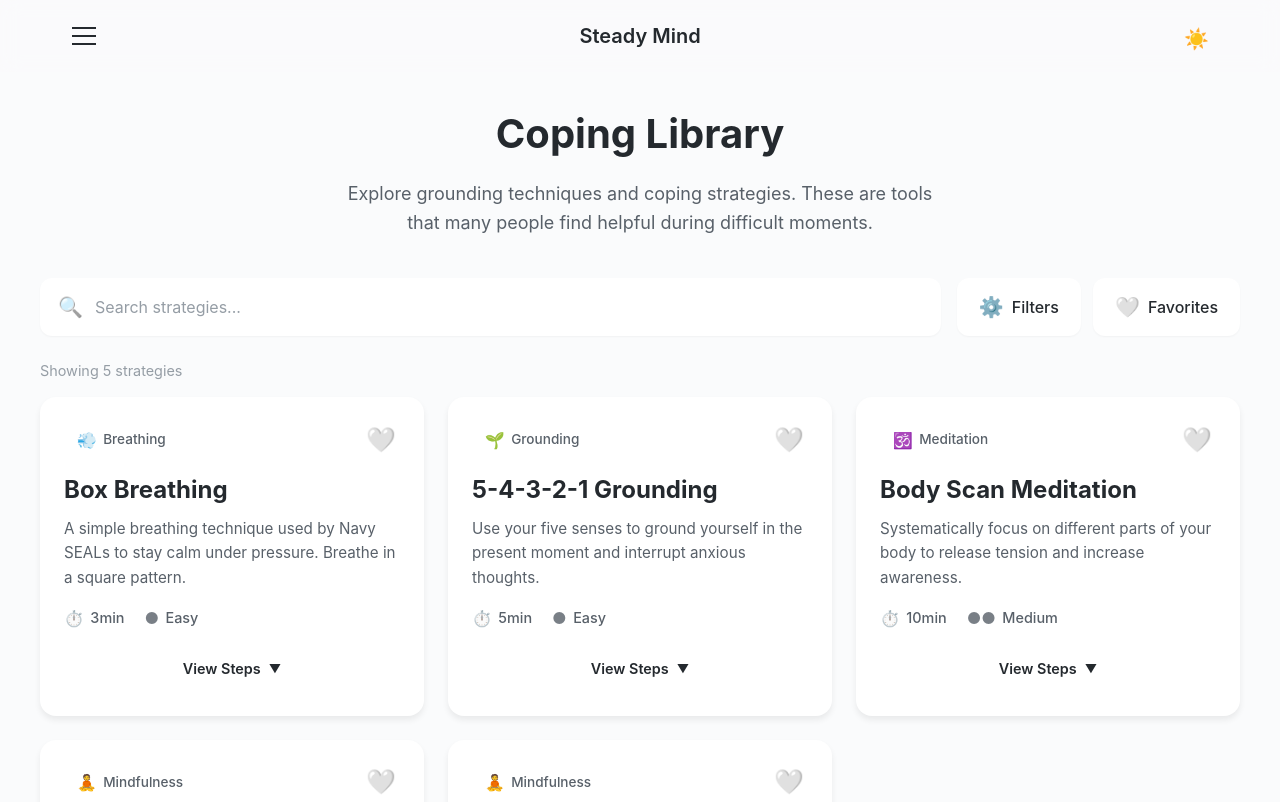
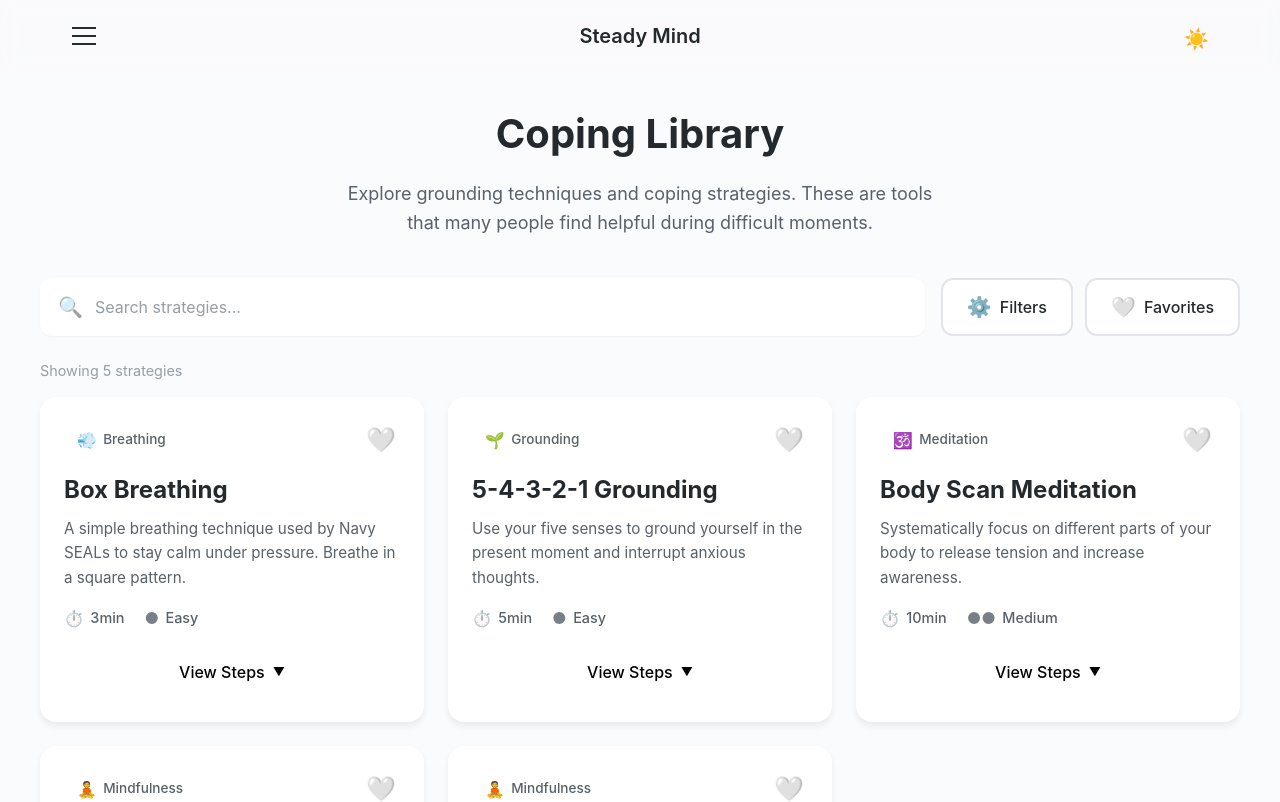
Before and after one commit to kevinslawinski/steady-mind, an Angular app: page /coping-library in a window 1280 px wide. Shown: the top 802 px of the page. Built offline with nearby package versions, Linux system fonts and the light colour scheme.

Commit message:
more mixins

```diff
--- a/src/app/features/coping-library/coping-library.component.scss
+++ b/src/app/features/coping-library/coping-library.component.scss
@@ -29,39 +29,19 @@
 
 .filter-toggle,
 .favorites-toggle {
-  display: flex;
+  @include btn-secondary;
+  display: inline-flex;
   align-items: center;
   gap: 0.5rem;
-  padding: 0.75rem 1.25rem;
-  background-color: var(--surface-color);
-  border: 2px solid transparent;
   border-radius: 12px;
-  font-size: 1rem;
-  font-weight: 500;
-  color: var(--text-primary);
-  cursor: pointer;
-  box-shadow: var(--shadow-sm);
-  transition: all var(--transition-fast);
   white-space: nowrap;
 
   .icon {
     font-size: 1.25rem;
   }
 
-  &:hover {
-    transform: translateY(-1px);
-    box-shadow: var(--shadow-md);
-  }
-
-  &:focus-visible {
-    outline: 2px solid var(--accent-color);
-    outline-offset: 2px;
-  }
-
   &.active {
-    background-color: var(--accent-color);
-    color: white;
-    border-color: var(--accent-color);
+    @include chip-active;
   }
 }
 
@@ -70,11 +50,9 @@
 // ========================================
 
 .filter-panel {
-  background-color: var(--surface-color);
-  border-radius: 16px;
+  @include card;
   padding: 1.5rem;
   margin-bottom: 1.5rem;
-  box-shadow: var(--shadow-md);
 }
 
 .filter-group {
@@ -127,16 +105,11 @@
 // ========================================
 
 .strategy-card {
-  background-color: var(--surface-color);
-  border-radius: 16px;
-  box-shadow: var(--shadow-md);
+  @include card;
   overflow: hidden;
   transition: all 0.3s ease;
 
-  &:hover {
-    transform: translateY(-2px);
-    box-shadow: var(--shadow-lg);
-  }
+  @include card-hover;
 }
 
 .card-header {
@@ -227,28 +200,16 @@
 }
 
 .expand-toggle {
-  display: flex;
-  align-items: center;
+  @include btn-base;
+  width: 100%;
+  gap: 0.5rem;
+  padding: 0.75rem;
+  border-radius: 8px;
   justify-content: center;
-  gap: 0.5rem;
-  width: 100%;
-  padding: 0.75rem;
   background-color: var(--background-secondary);
-  border: none;
-  border-radius: 8px;
-  font-size: 0.9rem;
-  font-weight: 600;
-  color: var(--text-primary);
-  cursor: pointer;
-  transition: all var(--transition-fast);
 
   &:hover {
     background-color: var(--background-primary);
-  }
-
-  &:focus-visible {
-    outline: 2px solid var(--accent-color);
-    outline-offset: 2px;
   }
 }
 
--- a/src/styles/_mixins.scss
+++ b/src/styles/_mixins.scss
@@ -37,3 +37,59 @@ $breakpoint-wide: 1440px;
     @content;
   }
 }
+
+/* ===== Component Utility Mixins ===== */
+
+@mixin card {
+  background-color: var(--surface-color);
+  border-radius: 16px;
+  box-shadow: var(--shadow-md);
+  transition:
+    transform var(--transition-fast),
+    box-shadow var(--transition-fast);
+}
+
+@mixin card-hover {
+  &:hover {
+    transform: translateY(-2px);
+    box-shadow: var(--shadow-lg);
+  }
+
+  @media (prefers-reduced-motion: reduce) {
+    &:hover {
+      transform: none;
+    }
+  }
+}
+
+@mixin btn-base {
+  display: inline-flex;
+  align-items: center;
+  justify-content: center;
+  gap: 0.5rem;
+  padding: 0.75rem 1.5rem;
+  border-radius: 12px;
+  font-size: 1rem;
+  font-weight: 500;
+  cursor: pointer;
+  border: 2px solid transparent;
+  transition: all var(--transition-fast);
+}
+
+@mixin btn-secondary {
+  @include btn-base;
+  background-color: var(--surface-color);
+  color: var(--text-primary);
+  border-color: var(--border-color);
+
+  &:hover:not(:disabled) {
+    background-color: var(--hover-color);
+    border-color: var(--primary-color);
+  }
+}
+
+@mixin chip-active {
+  background-color: var(--accent-color);
+  color: white;
+  border-color: var(--accent-color);
+}
```
